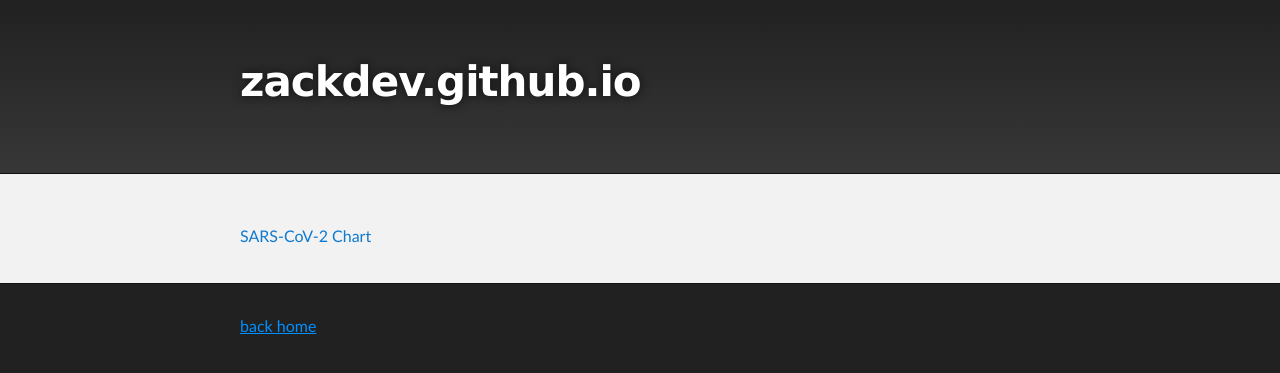
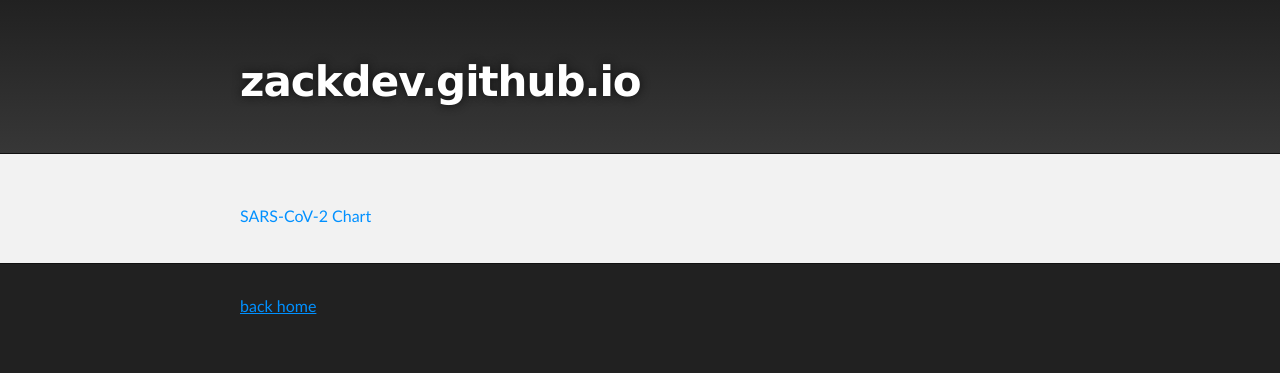
Before and after one commit to ZackDev/zackdev.github.io, a Jekyll site: the page built from index.md, in a window 1280 px wide. Shown: the top 373 px of the page. Built offline with Jekyll 4.4.1, drawn with Linux system fonts in a browser that asks for light colours; the repository's description, which GitHub fills in, is left out.

Commit message:
refactored css

```diff
--- a/assets/css/style.css
+++ b/assets/css/style.css
@@ -60,9 +60,7 @@
 }
 
 h2 {
-  padding-bottom: 10px;
   font-size: 32px;
-  background: url('../images/bg_hr.png') repeat-x bottom;
 }
 
 h3 {
@@ -91,7 +89,7 @@
 
 a {
   text-decoration: none;
-  color: #0F79D0;
+  color: #0090FF;
   text-shadow: none;
 
   transition: color 0.5s ease;
```
